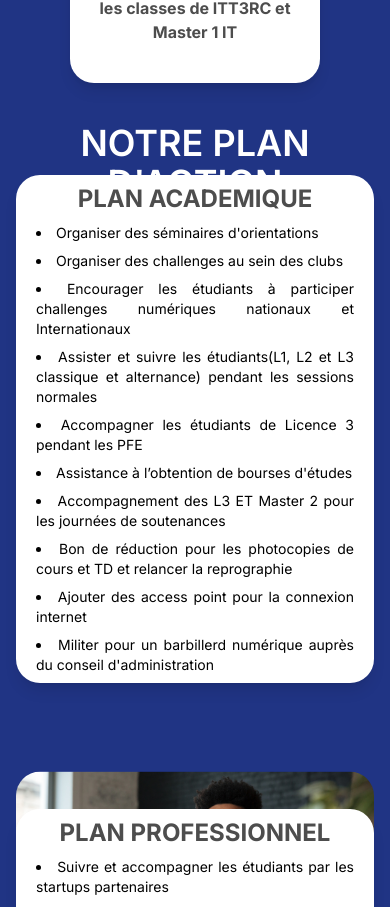
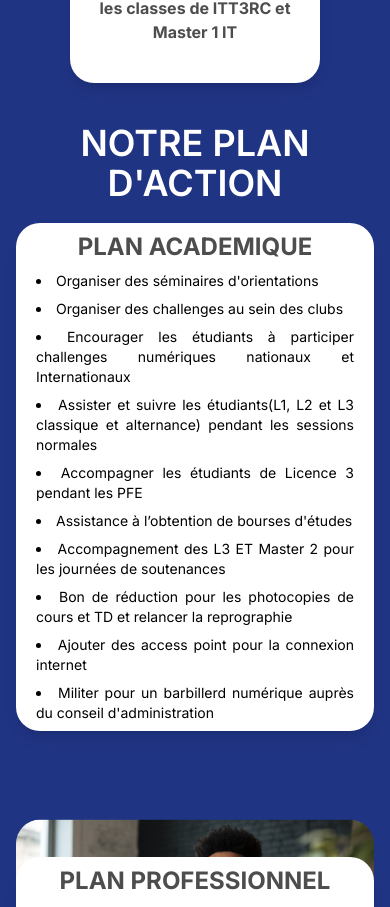
Before and after one commit to sikapal/legacy, a React (Vite) app: page / in a window 390 px wide. Shown: the part 4178-5085 px from the top of the page. Built offline with nearby package versions, Linux system fonts and the light colour scheme.

Commit message:
margin fix

```diff
--- a/src/components/OurServices.jsx
+++ b/src/components/OurServices.jsx
@@ -30,9 +30,7 @@ const OurServices = () => {
     const services = [
         { id: 1, Title: "PLAN ACADEMIQUE", action1: "Organiser des séminaires d'orientations", action2: "Organiser des challenges au sein des clubs", action3: "Encourager les étudiants à participer challenges numériques nationaux et Internationaux", action4: "Assister et suivre les étudiants(L1, L2 et L3 classique et alternance) pendant les sessions normales ", action5: "Accompagner les étudiants de Licence 3 pendant les PFE", action6: "Assistance à l’obtention de bourses d'études", action7: "Accompagnement des L3 ET Master 2 pour les journées de soutenances", actions8: "Bon de réduction pour les photocopies de cours et TD et relancer la reprographie", actions9: "Ajouter des access point pour la connexion internet",actions10:"Militer pour un barbillerd numérique auprès du conseil d'administration", image: service1 },
         { id: 2, Title: "PLAN PROFESSIONNEL", action1: "Suivre et accompagner les étudiants par les startups partenaires",   action5: "Faciliter les stages académiques et professionnels avec nos partenaires", action7: "Faciliter l'accès aux certifications Microsoft, AWS et Google",action8:"Assister les étudiants pour la recherche de financement" ,image: service2 },
-
         { id: 3, Title: "PLAN SOCIO-CULTUREL", action1: "Organiser une journée porte ouverte", action2: "Organiser une Journée traditionnelle", action3: "Redynamiser les clubs", action4: "Organiser des journées campus propres et primer la salle la plus propre", action5: "Organiser une conférence sur les TICs, le numérique et les innovations.",  action6: "Organiser une excursion touristique ", action7: "Organiser un bal de fin d’année ", action8: "Renouveler les rideaux dans les salles de classe",action9:"Promouvoir le parrainnage gratuit",action10:"Promouvoir une journée otaku", image: service3 },
-
         { id: 4, Title: "PLAN SPORTIF", action1: "Organiser la Coupe du directeur  (Masculin et Féminin) ", action3: "Organiser le championnat de football Féminin et Masculin", action4: "Organiser des matchs inter-écoles.", action5: "Organiser un championnat de basketball", action6: "Accompagner les athlètes pendant les qualifications pour les jeux universitaires ", action7: "Organiser un championnat d'échecs et de dames", image: service4 },
 
     ]
@@ -99,7 +97,7 @@ const OurServices = () => {
                     initial={{ opacity: 0, y: -200 }}
                     transition={{ duration: 1.5 }}
 
-                    className='text-4xl text-white mt-4  mb-36 md:mb-4 font-semibold'>
+                    className='text-4xl text-white mt-4  mb-48 md:mb-4 font-semibold'>
                     NOTRE PLAN D'ACTION
                 </h2>
                 <motion.p
```
